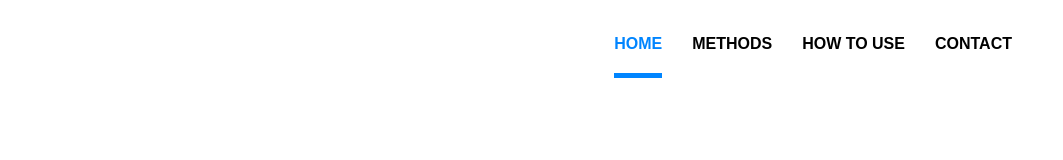
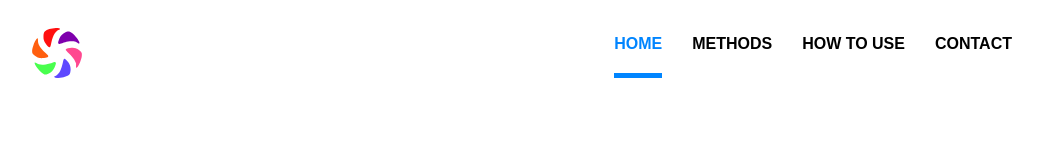
Before and after one commit to PepperAddict/item-visualizer-documentation, a Vue app: page /about in a window 1280 px wide. Shown: the top 160 px of the page, without its empty margins (108-1171 px from the left). Built offline with nearby package versions, Linux system fonts and the light colour scheme.

Commit message:
added analytics and icon

```diff
--- a/public/index.html
+++ b/public/index.html
@@ -1,15 +1,33 @@
 <!DOCTYPE html>
 <html lang="en">
   <head>
-    <meta charset="utf-8">
-    <meta http-equiv="X-UA-Compatible" content="IE=edge">
-    <meta name="viewport" content="width=device-width,initial-scale=1.0">
-    <link rel="icon" href="<%= BASE_URL %>favicon.ico">
+    <!-- Global site tag (gtag.js) - Google Analytics -->
+    <script
+      async
+      src="https://www.googletagmanager.com/gtag/js?id=G-ZV3TRN9JB8"
+    ></script>
+    <script>
+      window.dataLayer = window.dataLayer || [];
+      function gtag() {
+        dataLayer.push(arguments);
+      }
+      gtag("js", new Date());
+
+      gtag("config", "G-ZV3TRN9JB8");
+    </script>
+    <meta charset="utf-8" />
+    <meta http-equiv="X-UA-Compatible" content="IE=edge" />
+    <meta name="viewport" content="width=device-width,initial-scale=1.0" />
+    <link rel="icon" href="<%= BASE_URL %>favicon.ico" />
     <title><%= htmlWebpackPlugin.options.title %></title>
   </head>
   <body>
     <noscript>
-      <strong>We're sorry but <%= htmlWebpackPlugin.options.title %> doesn't work properly without JavaScript enabled. Please enable it to continue.</strong>
+      <strong
+        >We're sorry but <%= htmlWebpackPlugin.options.title %> doesn't work
+        properly without JavaScript enabled. Please enable it to
+        continue.</strong
+      >
     </noscript>
     <div id="app"></div>
     <!-- built files will be auto injected -->
--- a/src/App.vue
+++ b/src/App.vue
@@ -7,8 +7,8 @@
   </div>
 </template>
 
+<script>
 
-<script>
 import Footer from './components/layout/Footer'
 import Header from './components/layout/Header'
 export default {
--- a/src/components/layout/Header.vue
+++ b/src/components/layout/Header.vue
@@ -1,5 +1,8 @@
 <template>
   <header class="header">
+    <span class="logo">
+      <img v-bind:src="logo" alt="logo" />
+    </span>
     <router-link to="/" active-class exact>Home</router-link>
     <router-link to="/methods" active-class>Methods</router-link>
     <router-link to="/how" active-class>How to Use</router-link>
@@ -8,15 +11,30 @@
 </template>
 
 <script>
+import logo from "../../assets/logo.svg";
 export default {
   name: "Header",
+  data() {
+    return {
+      logo,
+    };
+  },
 };
 </script>
 
 <style scoped>
+.logo {
+  position: absolute;
+  left: 0px;
+  width: 50px;
+}
+.logo img {
+  width: 100%;
+  height: 100%;
+}
 .active {
-  color: #0085FF;
-  border-bottom: 5px solid #0085FF;
+  color: #0085ff;
+  border-bottom: 5px solid #0085ff;
 }
 header {
   display: flex;
@@ -38,6 +56,6 @@ header a {
   transition: 0.5s;
 }
 header a:hover {
-  color: #0085FF;
+  color: #0085ff;
 }
 </style>
--- a/src/router/index.js
+++ b/src/router/index.js
@@ -6,6 +6,7 @@ import Privacy from '../components/Privacy'
 import Terms from '../components/Terms'
 import Contact from '../views/Contact'
 import Methods from '../components/layout/Methods'
+
 
 Vue.use(VueRouter)
 
```
Also changed, not shown: src/assets/logo.svg (added), 1 other file (tests, documents, lock files or other folders).
